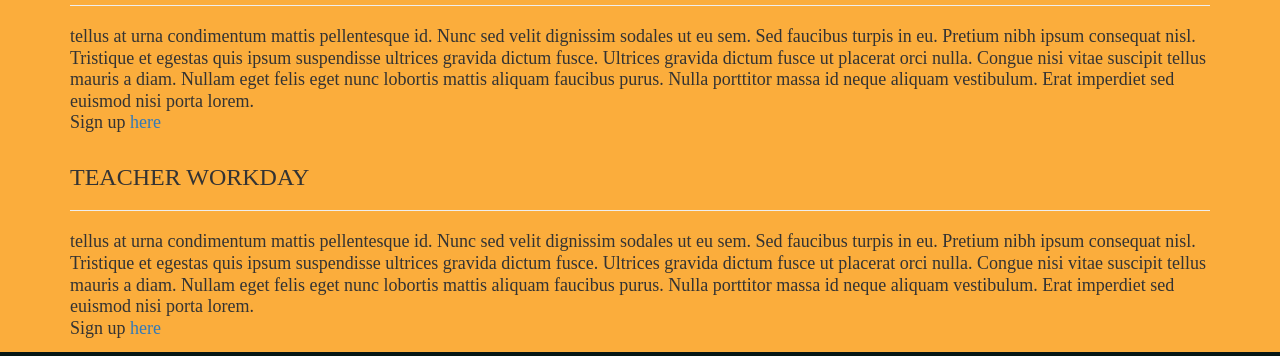
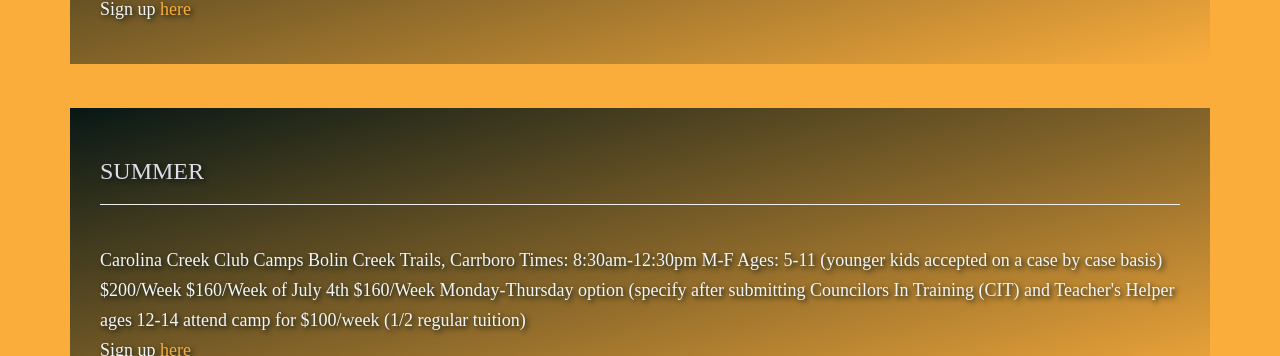
Before and after one commit to BillBixby34/CCStart, a plain HTML site: page SignUp.html in a window 1280 px wide. Shown: the part 564-920 px from the top of the page. Drawn offline with nearby package versions, Linux system fonts and the light colour scheme.

Commit message:
Updated articles, background images, text.

```diff
--- a/SignUp.html
+++ b/SignUp.html
@@ -61,27 +61,35 @@
 
                 <div class="row">
                     <div class="col-md-12">
-                        <article id="session-info">
+                        <article class="session-info">
                             <h3 class="session-header">AFTERSCHOOL</h3>
                             <hr class="session-hr"/>
-                            <p> tellus at urna condimentum mattis pellentesque id. Nunc sed velit dignissim sodales ut eu sem. Sed faucibus turpis in eu. Pretium nibh ipsum consequat nisl. Tristique et egestas quis ipsum suspendisse ultrices gravida dictum fusce. Ultrices gravida dictum fusce ut placerat orci nulla. Congue nisi vitae suscipit tellus mauris a diam. Nullam eget felis eget nunc lobortis mattis aliquam faucibus purus. Nulla porttitor massa id neque aliquam vestibulum. Erat imperdiet sed euismod nisi porta lorem. <br>Sign up <a href="https://docs.google.com/forms/u/2/d/1Hz-346kH9p8bpUMLA_PXnqOMjqzqHfjxURny7uRVWI4/edit?usp=drive_web" >here</a></p>
+                            <p> We meet Wednesdays 2:45- 5:30 and Thursdays 3:45-5:45. This program is for 4-10 year olds. Activities each week vary, are weather dependent and include water quality investigations of Bolin Creek, stream stewardship skills, plant identification, games, and lots of physical activity. We will be outside exclusively.  After you register, more details about what to bring and camp procedures will be shared with you.  <br>Sign up <a href="https://docs.google.com/forms/u/2/d/1Hz-346kH9p8bpUMLA_PXnqOMjqzqHfjxURny7uRVWI4/edit?usp=drive_web" >here</a></p>
                         </article>
                     </div>
                 </div>
 
                 <div class="row">
                     <div class="col-md-12">
-                        <article id="session-info">
+                        <article class="session-info">
                             <h3 class="session-header">SUMMER</h3>
                             <hr class="session-hr"/>
-                            <p> tellus at urna condimentum mattis pellentesque id. Nunc sed velit dignissim sodales ut eu sem. Sed faucibus turpis in eu. Pretium nibh ipsum consequat nisl. Tristique et egestas quis ipsum suspendisse ultrices gravida dictum fusce. Ultrices gravida dictum fusce ut placerat orci nulla. Congue nisi vitae suscipit tellus mauris a diam. Nullam eget felis eget nunc lobortis mattis aliquam faucibus purus. Nulla porttitor massa id neque aliquam vestibulum. Erat imperdiet sed euismod nisi porta lorem. <br>Sign up <a href="https://docs.google.com/forms/d/1dpi0RKKCZvgjGPHWC0IswK0WLAagSygwkhjDs8p1QuU/edit">here</a></p>
+                            <p> Carolina Creek Club Camps
+                                Bolin Creek Trails, Carrboro
+                                Times: 8:30am-12:30pm M-F
+                                Ages: 5-11 (younger kids accepted on a case by case basis)
+                                $200/Week
+                                $160/Week of July 4th
+                                $160/Week Monday-Thursday option (specify after submitting
+
+                                Councilors In Training (CIT) and Teacher's Helper ages 12-14 attend camp for $100/week (1/2 regular tuition)<br>Sign up <a href="https://docs.google.com/forms/d/1dpi0RKKCZvgjGPHWC0IswK0WLAagSygwkhjDs8p1QuU/edit">here</a></p>
                         </article>
                     </div>
                 </div>
 
                 <div class="row">
                     <div class="col-md-12">
-                        <article id="session-info">
+                        <article class="session-info">
                             <h3 class="session-header">TEACHER WORKDAY</h3>
                             <hr class="session-hr"/>
                             <p> tellus at urna condimentum mattis pellentesque id. Nunc sed velit dignissim sodales ut eu sem. Sed faucibus turpis in eu. Pretium nibh ipsum consequat nisl. Tristique et egestas quis ipsum suspendisse ultrices gravida dictum fusce. Ultrices gravida dictum fusce ut placerat orci nulla. Congue nisi vitae suscipit tellus mauris a diam. Nullam eget felis eget nunc lobortis mattis aliquam faucibus purus. Nulla porttitor massa id neque aliquam vestibulum. Erat imperdiet sed euismod nisi porta lorem. <br>Sign up <a href="#">here</a></p>
--- a/assets/styles.css
+++ b/assets/styles.css
@@ -14,12 +14,14 @@ body {
 body#home {
   background-image: url("../assets/picsForWebsite/splashPic02.jpg");
   height: auto;
+  background-attachment: fixed;
   background-position: center;
   background-repeat: no-repeat;
   background-size: cover;
 }
 
-body#sign-up {
+body#sign-up,
+#program {
   background-color:#fbad3c
 
 }
@@ -34,7 +36,21 @@ html {
   min-height: 100%;
   /*Typography */
 }
-#page-title {
+
+ p {
+  padding-top: 20px;
+  font-size: 18px;
+  line-height: 30px;
+  color: whitesmoke;
+}
+
+a {
+  color: #fbad3c;
+}
+/* article {
+  background-image: linear-gradient(to bottom right, #fbad3c, #071715);
+} */
+h1 {
   color: #dfdce5;
   text-shadow: 2px 2px 5px #071715;
 }
@@ -103,7 +119,17 @@ html {
 /* --------Staff Page -------- */
 
 body#staff {
-  background-image: url("../assets/picsForWebsite/bg01.jpeg");
+  background-image: url("../assets/picsForWebsite/bg02.jpg");
+  height: auto;
+  background-attachment: fixed;
+  background-position: center;
+  background-repeat: no-repeat;
+  background-size: cover;
+}
+
+/*opposite of .session-info*/
+.about-staff {
+  background-image: linear-gradient(to bottom right, #fbad3c, #071715);
 }
 
 #staff-title {
@@ -116,7 +142,8 @@ font-weight: bold;
 
 }
 
-.about-staff {
+.about-staff,
+.session-info {
   width: 100%;
   padding: 30px;
   margin-top: 33px;
@@ -126,11 +153,11 @@ font-weight: bold;
 
 }
 
-.about-staff > p {
+/* .about-staff > p {
   padding-top: 20px;
   font-size: 18px;
   line-height: 30px;
-}
+} */
 
 #profile-image {
   float: left;
@@ -141,6 +168,22 @@ font-weight: bold;
   margin: 30px 20px 10px 0px;
 }
 /* --------End Staff Page --------*/
+
+
+/* --------- Sign Up Page -----------*/
+
+/*opposite of .about-staff*/
+.session-info {
+  background-image: linear-gradient(to bottom right, #071715, #fbad3c);
+}
+
+#page-title {
+  color: #dfdce5;
+  text-shadow: 2px 2px 5px #071715;
+}
+
+/*--------- End Sign Up Page ---------*/
+
 
 /* --------Footer -------- */
 footer {
```
Also changed, not shown: CCreekProgram.html (+1 -1 lines), assets/picsForWebsite/bg02.jpg (added).
